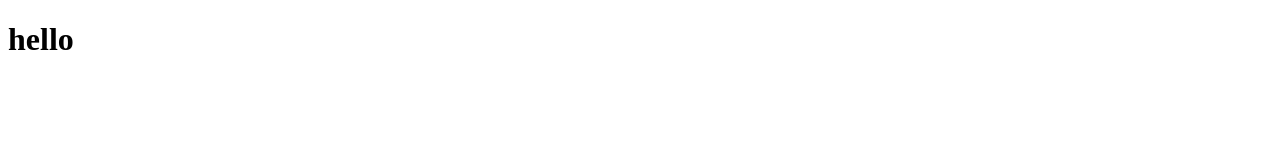
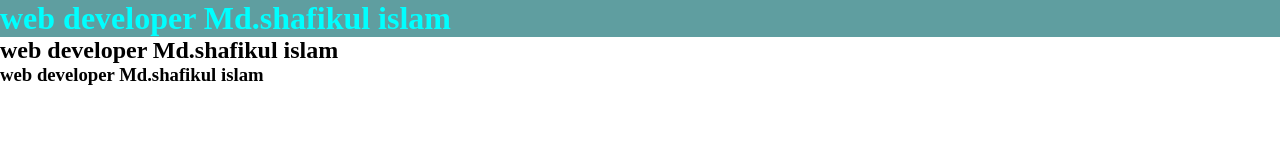
Before and after one commit to shafikul311/web-batch-3, a plain HTML site: page index.html in a window 1280 px wide. Drawn offline with Linux system fonts and the light colour scheme.

Commit message:
change some file

```diff
--- /dev/null
+++ b/index.css
@@ -0,0 +1,9 @@
+*{
+    margin: 0;
+    padding: 0;
+}
+
+h1{
+    color: aqua;
+    background-color: cadetblue;
+}
--- a/index.html
+++ b/index.html
@@ -3,10 +3,16 @@
 <head>
     <meta charset="UTF-8">
     <meta name="viewport" content="width=device-width, initial-scale=1.0">
-    <title>Document</title>
+    <title>web3</title>
+    <link rel="stylesheet" href="index.css" class="css">
 </head>
 <body>
-    <h1>hello</h1>
+    <h1>web developer Md.shafikul islam</h1>
+    <h2>web developer Md.shafikul islam</h2>
+    <h3>web developer Md.shafikul islam</h3>
 
+
+
+    <script src="index.js"></script>
 </body>
 </html>
--- /dev/null
+++ b/index.js
@@ -0,0 +1 @@
+alert("hello i am shafikul")
```
